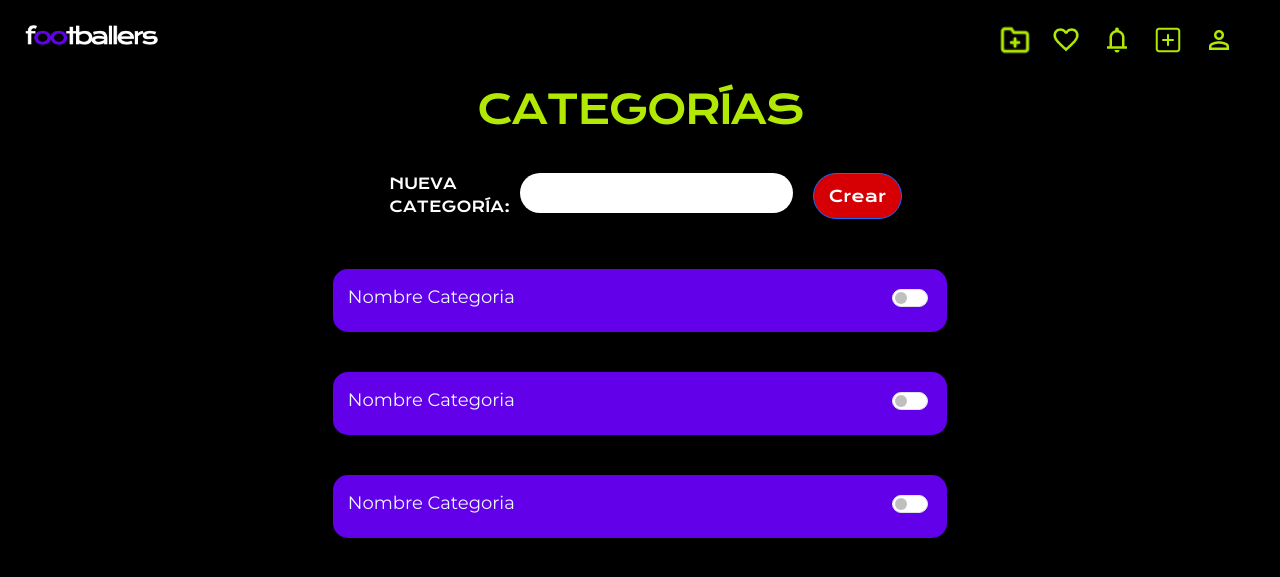
After one commit to moonsecarr/Base-de-Datos_PIA, a PHP site: page /views/crearCategoria.view.php in a window 1280 px wide. The commit adds this page. Shown: the top 577 px of the page. Run offline with PHP 8.4, Linux system fonts and the light colour scheme.

Commit message:
Pantalla de Crear Categorias
Php, controller y route

```diff
--- a/Footballers/assets/css/styles.css
+++ b/Footballers/assets/css/styles.css
@@ -673,3 +673,69 @@ body{
     padding: 8px;
     height: fit-content;
 }
+
+/* ---------------------------------------------Perfil de Categoria---------------------------------------*/
+.contenedorCat{
+    margin: 20px;
+    margin-left: 10%;
+    margin-right: 10%;
+
+}
+
+.containerCAT{
+    background-color: var(--color-4);
+    border-radius: 15px;
+    padding-right: 10px;
+    padding-left: 15px;
+    padding-top: 15px;
+    padding-bottom: 5px;
+    font-family: var(--font--2);
+    font-size: 18px;
+    margin: 20px;
+    width: 60%;
+}
+
+.input_newCat{
+    background-color: var(--color-6);
+    border: none;
+    height: 40px;
+    color: white;
+    padding: 15px;
+    font-size: 15px;
+    font-family: var(--font--2);
+
+    border-radius: 25px;
+    width: 80%;
+}
+
+.contenedorNewCat{
+    color: var(--color-6);
+    font-size: 15px;
+    font-family: var(--font--1);
+
+
+
+    /* 💡 CLAVE: Definir un ancho máximo para que mx-auto pueda centrar el bloque */
+    max-width: 600px; /* Ejemplo: Limita el ancho a 600px en escritorio */
+    width: 100%; /* Asegura que en móvil ocupe el 90% del espacio, respetando el max-width */
+
+    /* Mantener las propiedades internas para alinear los elementos */
+    display: flex;
+    justify-content: center;
+    align-items: center;
+
+    /* Añadir un margen vertical para separarlo del título y la lista */
+    margin-top: 20px;
+    margin-bottom: 30px;
+    margin-left: 27%;
+    margin-right: 25%;
+}
+
+#btn_CrearCat{
+    font-family: var(--font--1);
+    padding: 10px;
+    padding-left: 15px;
+    padding-right: 15px;
+    border-radius: 25px;
+    border-color: none;
+}
--- a/Footballers/routes.php
+++ b/Footballers/routes.php
@@ -66,6 +66,9 @@ $router->add('/publicacion','controllers/publicacion.php');
 //*REPORTES DE LIKES
 $router->add('/reportesLikes','controllers/reportesLikes.php');
 
+//*CREAR CATEGORIAS
+$router->add('/crearCategorias','controllers/crearCategoria.php');
+
 
 
 //! SOLO SIRVE PARA HACER TEST
--- /dev/null
+++ b/Footballers/views/crearCategoria.view.php
@@ -0,0 +1,89 @@
+<!DOCTYPE html>
+<html lang="es-mx">
+    <head>
+        <meta charset="UTF-8">
+        <meta name="viewport" content="width=device-width, initial-scale=1">
+        <title>footballers</title>
+        <!-- Bootstrap -->
+        <link href="https://cdn.jsdelivr.net/npm/bootstrap@5.3.3/dist/css/bootstrap.min.css" rel="stylesheet">
+        <link rel="stylesheet" href="/assets/css/styles.css" />
+    </head>
+    <header class="main_header" style="position: static;">
+        <div class="row" id="componentes_header">
+            <div class="col align-items-center">
+                <a href="/Pantallas_PIA/main.html" class="iconos_link me-3" title="Página Principal">
+                    <img src="/assets/image/footballers.png" class="float-start imagen_logo" alt="nameapp">
+                </a>
+            </div>
+
+            <div class="col iconos d-flex justify-content-end align-items-center">
+                <a href="/Pantallas_PIA/ReporteLikes.html" class="iconos_link me-3" title="Reporte de Likes">
+                    <img src="/assets/iconos/Folder plus.png" class="float-end iconos_img" alt="icono de likes">
+                </a>
+
+                <a href="/Pantallas_PIA/ReporteLikes.html" class="iconos_link me-3" title="Reporte de Likes">
+                    <img src="/assets/iconos/favorite.png" class="float-end iconos_img" alt="icono de likes">
+                </a>
+
+                <a href="/Pantallas_PIA/MisPublicaciones.html" class="iconos_link me-3" title="Mis Publicaciones">
+                    <img src="/assets/iconos/notifications.png" class="float-end iconos_img" alt="icono de notificaciones">
+                </a>
+
+                <a href="/Pantallas_PIA/CrearPublicacion.html" class="iconos_link me-3" title="Crear Nuevo Post">
+                    <img src="/assets/iconos/Plus square.png" class="float-end iconos_img" alt="icono de nuevo post">
+                </a>
+
+                <a href="/Pantallas_PIA/PerfilUsuario.html" class="iconos_link me-3" title="Perfil de Usuario">
+                    <img src="/assets/iconos/person (1).png" class="float-end iconos_img" alt="icono de usuario">
+                </a>
+            </div>
+        </div>
+    </header>
+
+    <body>
+        <div class=".container-fluid body_main">
+            <div class="col">
+                <h1 class="text-center" id="title_page" style="margin-bottom: 40px;font-size: 40px;">CATEGORÍAS</h1>
+                <div class="col d-flex flex-column contenedorNewCat">
+                    <div class="col d-flex">
+                        <label style="width: 40%;" name="name_categoria">NUEVA CATEGORÍA:</label>
+                        <input type="text" class="form-control input_newCat" name="input_newCat" placeholder="" style="margin-right: 20px;">
+                        <input class="btn btn-primary" type="submit" value="Crear" id="btn_CrearCat" name="btn_CrearCat" style="background-color: #D60004;">
+                    </div>
+
+
+
+                </div>
+
+                <div class="row d-flex flex-column align-items-center contenedorCat">
+                    <div class="col d-flex containerCAT" style="color:aliceblue">
+                        <p style="width: 100%;" name="name_categoria">Nombre Categoria</p>
+
+                        <div class="form-check form-switch">
+                            <input class="form-check-input" type="checkbox" role="switch" id="switchCheckDefault" >
+                        </div>
+
+                    </div>
+
+                    <div class="col d-flex containerCAT" style="color:aliceblue">
+                        <p style="width: 100%;" name="name_categoria">Nombre Categoria</p>
+
+                        <div class="form-check form-switch">
+                            <input class="form-check-input" type="checkbox" role="switch" id="switchCheckDefault">
+                        </div>
+
+                    </div>
+                    <div class="col d-flex containerCAT" style="color:aliceblue">
+                        <p style="width: 100%;" name="name_categoria">Nombre Categoria</p>
+
+                        <div class="form-check form-switch">
+                            <input class="form-check-input" type="checkbox" role="switch" id="switchCheckDefault">
+                        </div>
+
+                    </div>
+
+                </div>
+            </div>
+        </div>
+    </body>
+</html>
```
Also changed, not shown: Footballers/controllers/crearCategoria.php (added, +7 -0 lines), Pantallas_PIA/CrearCategoria.html (added, +89 -0 lines), Pantallas_PIA/styles.css (+66 -0 lines), Footballers/assets/iconos/Folder plus.png (added), Pantallas_PIA/CrearMundial.html (line endings or trailing spaces), Pantallas_PIA/assets/iconos/Folder plus.png (added).
